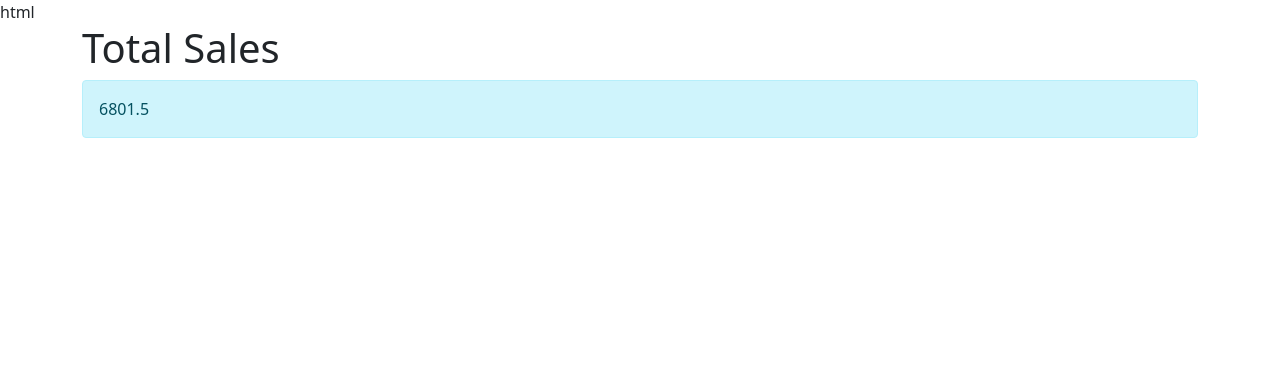
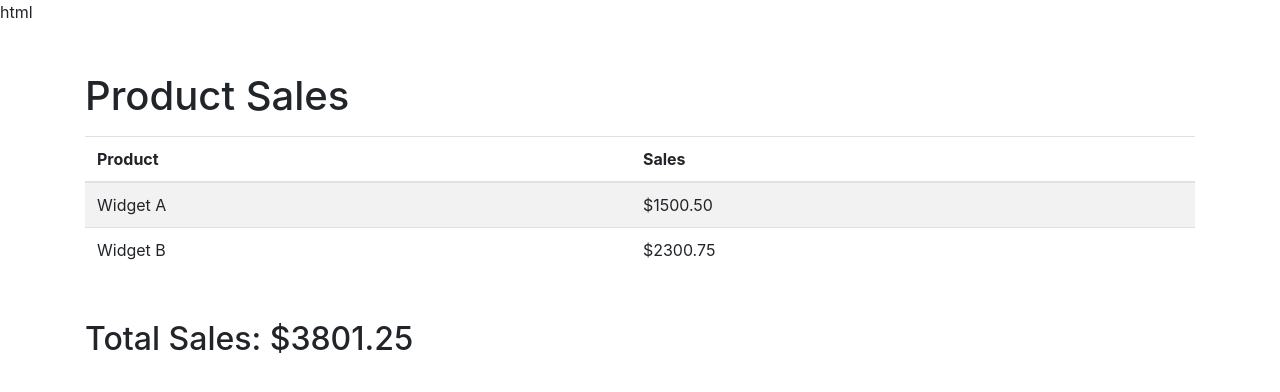
Before and after one commit to anupp29/sum-of-sales-e99578a0, a plain HTML site: page index.html in a window 1280 px wide. Drawn offline with nearby package versions, Linux system fonts and the light colour scheme.

Commit message:
Update index.html for round 2

```diff
--- a/index.html
+++ b/index.html
@@ -2,25 +2,45 @@ html
 <!DOCTYPE html>
 <html>
 <head>
-    <title>CSV Sales Data</title>
-    <link rel="stylesheet" href="https://cdn.jsdelivr.net/npm/bootstrap@5.1.3/dist/css/bootstrap.min.css">
+    <title>Product Sales</title>
+    <link rel="stylesheet" href="https://stackpath.bootstrapcdn.com/bootstrap/4.3.1/css/bootstrap.min.css">
+    <script src="https://code.jquery.com/jquery-3.3.1.min.js"></script>
 </head>
 <body>
     <div class="container">
-        <h1>Total Sales</h1>
-        <div id="total-sales" class="alert alert-info"></div>
+        <h1 class="mt-5 mb-3">Product Sales</h1>
+        <table class="table table-striped" id="product-sales">
+            <thead>
+                <tr>
+                    <th>Product</th>
+                    <th>Sales</th>
+                </tr>
+            </thead>
+            <tbody></tbody>
+        </table>
+        <h2 class="mt-5">Total Sales: $<span id="total-sales">0</span></h2>
     </div>
 
-    <script src="https://cdn.jsdelivr.net/npm/bootstrap@5.1.3/dist/js/bootstrap.bundle.min.js"></script>
-    <script src="https://cdn.jsdelivr.net/npm/papaparse@5.3.0/papaparse.min.js"></script>
     <script>
-        fetch('data.csv')
-            .then(response => response.text())
-            .then(data => {
-                let parsedData = Papa.parse(data, {header: true, dynamicTyping: true}).data;
-                let totalSales = parsedData.reduce((total, row) => total + row.sales, 0);
-                document.getElementById('total-sales').textContent = totalSales;
-            });
+        $(document).ready(function() {
+            // Assuming the csv data is in the variable data
+            let data = `product,sales,region\nWidget A,1500.50,North\nWidget B,2300.75,South`;
+
+            let rows = data.split("\n");
+            let totalSales = 0;
+
+            for(let i = 1; i < rows.length; i++){
+                let columns = rows[i].split(",");
+                let product = columns[0];
+                let sales = parseFloat(columns[1]);
+                totalSales += sales;
+
+                let rowHtml = `<tr><td>${product}</td><td>$${sales.toFixed(2)}</td></tr>`;
+                $("#product-sales tbody").append(rowHtml);
+            }
+
+            $("#total-sales").text(totalSales.toFixed(2));
+        });
     </script>
 </body>
 </html>
```
